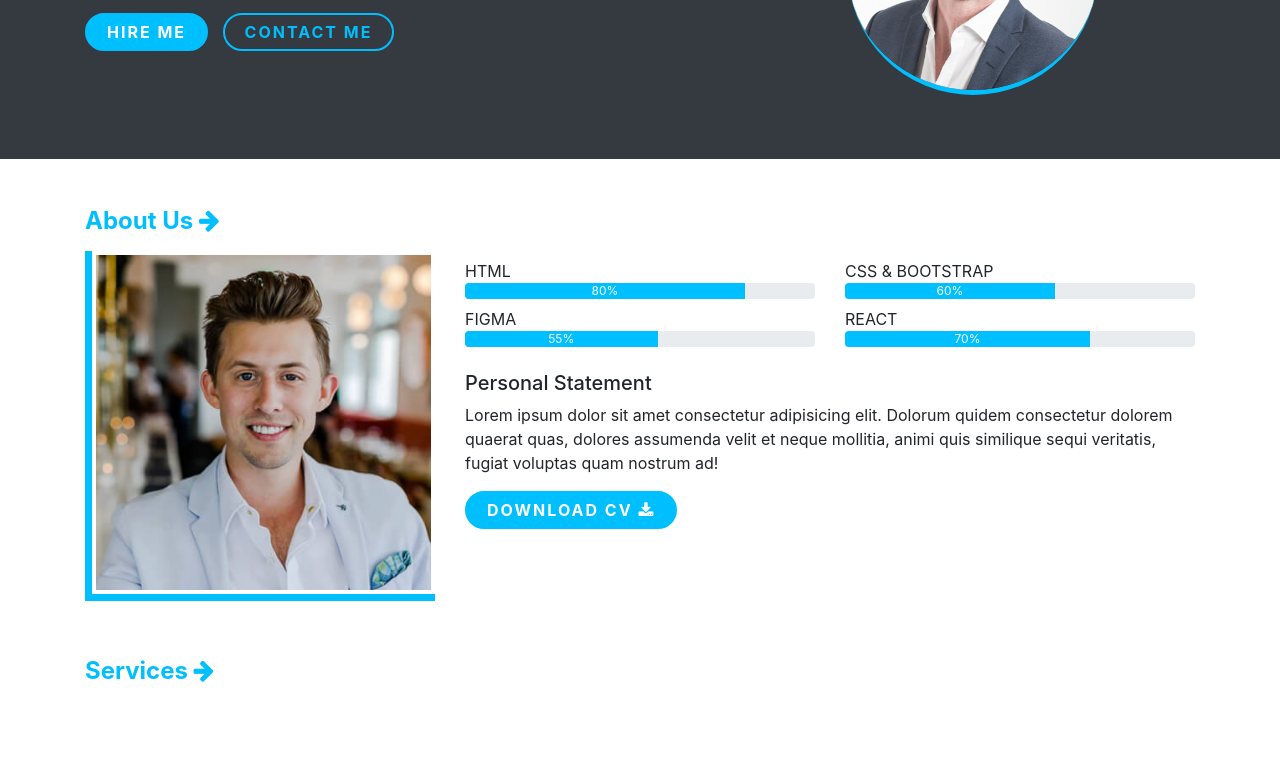
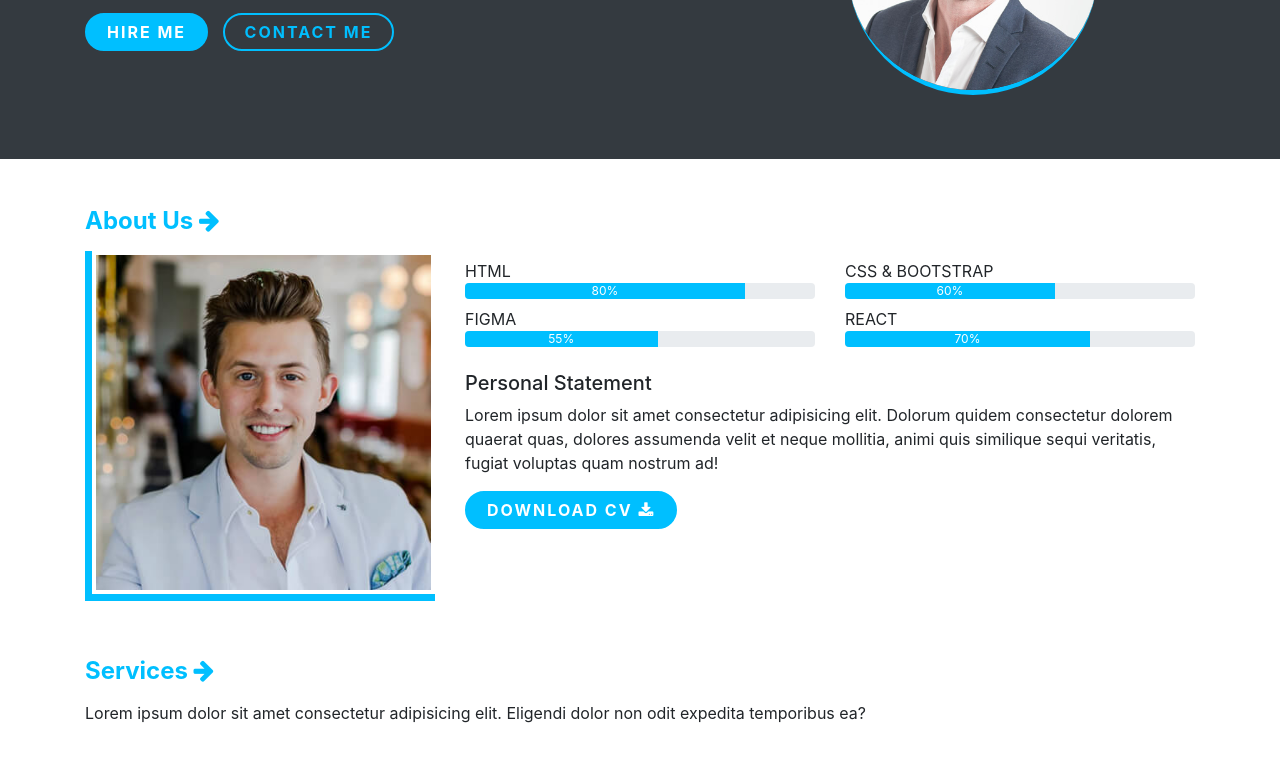
Before and after one commit to Greatnexx/portfolio, a plain HTML site: page index.html in a window 1280 px wide. Shown: the part 267-1028 px from the top of the page. Drawn offline with Linux system fonts and the light colour scheme.

Commit message:
Added Service page

```diff
--- a/index.html
+++ b/index.html
@@ -139,6 +139,7 @@
       <section class="pb-5 pt-2 bg-white">
           <div class="container">
             <h4 class="title">Services <i class="fa fa-arrow-right"></i></h4>
+            <p>Lorem ipsum dolor sit amet consectetur adipisicing elit. Eligendi dolor non odit expedita temporibus ea?</p>
             <div class="row">
 
             </div>
```
